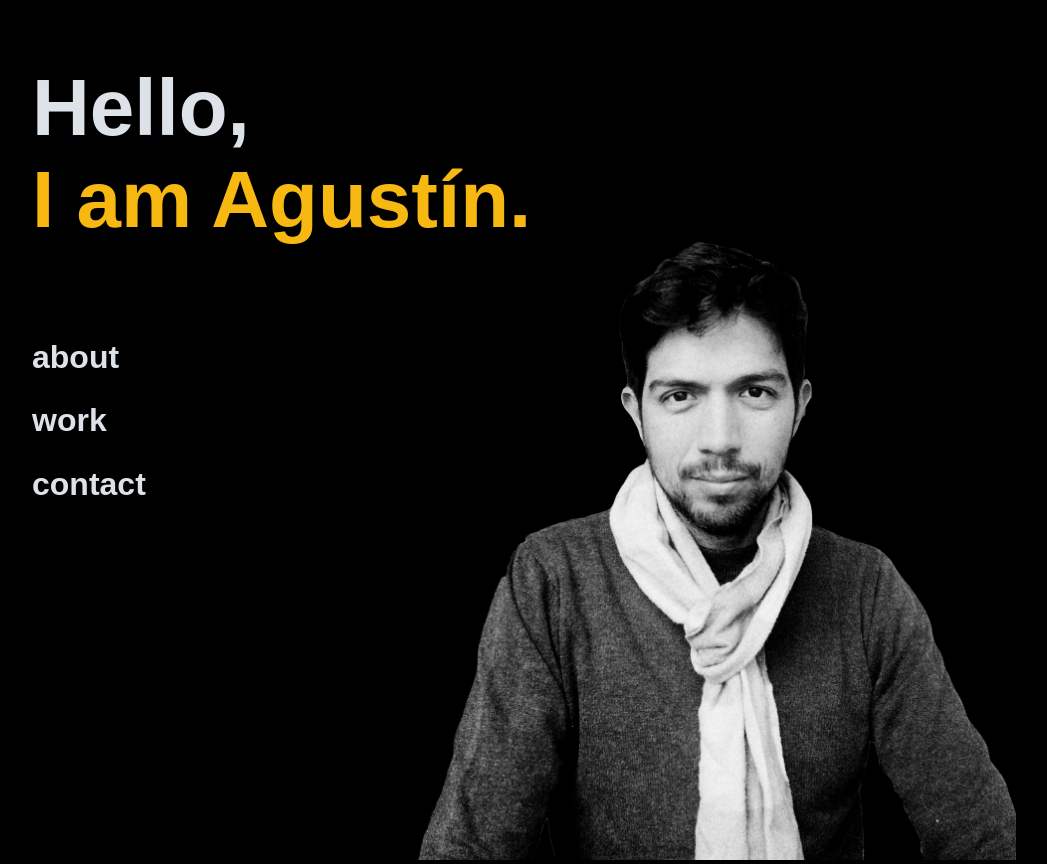
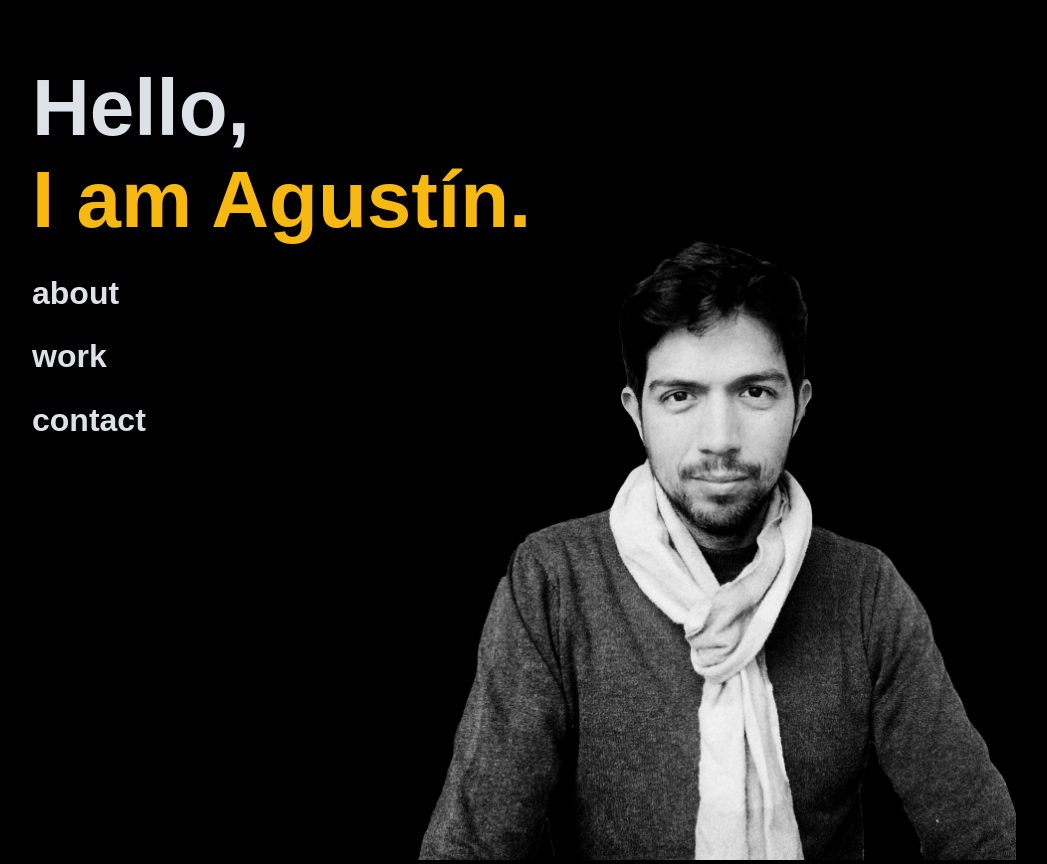
Before and after one commit to agustinZavalaAguilar/portfolio3-wp, a PHP site: page / in a window 1280 px wide. Shown: the whole page, without its empty margins (224-1271 px from the left). Run offline with PHP 8.4, Linux system fonts and the light colour scheme.

Commit message:
Tweak links height...

```diff
--- a/css/style.css
+++ b/css/style.css
@@ -97,7 +97,7 @@ nav {
 }
 .links {
     width: 7rem;
-    margin-top: -1em;
+    margin-top: -5em;
     float: right;
 }
 
```
